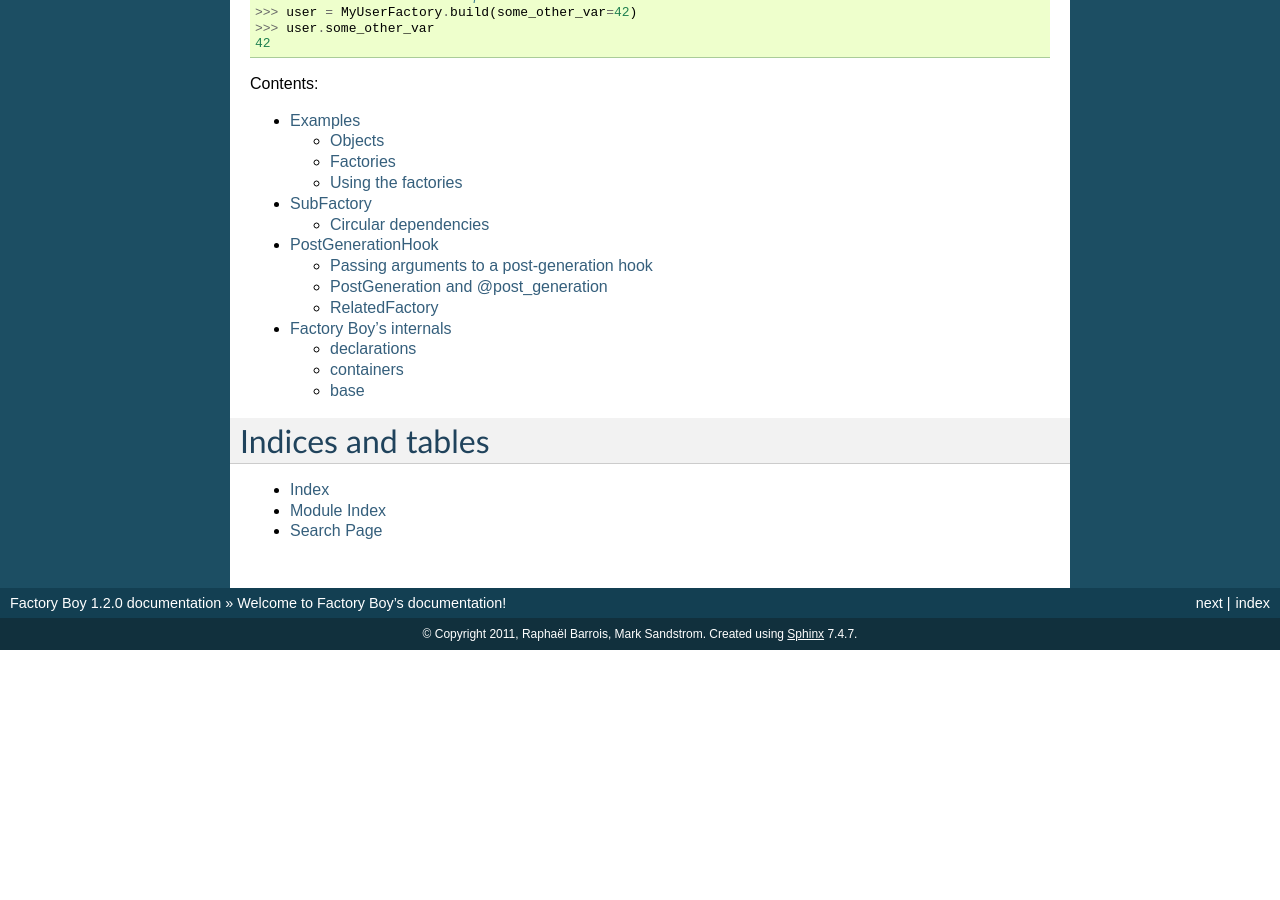
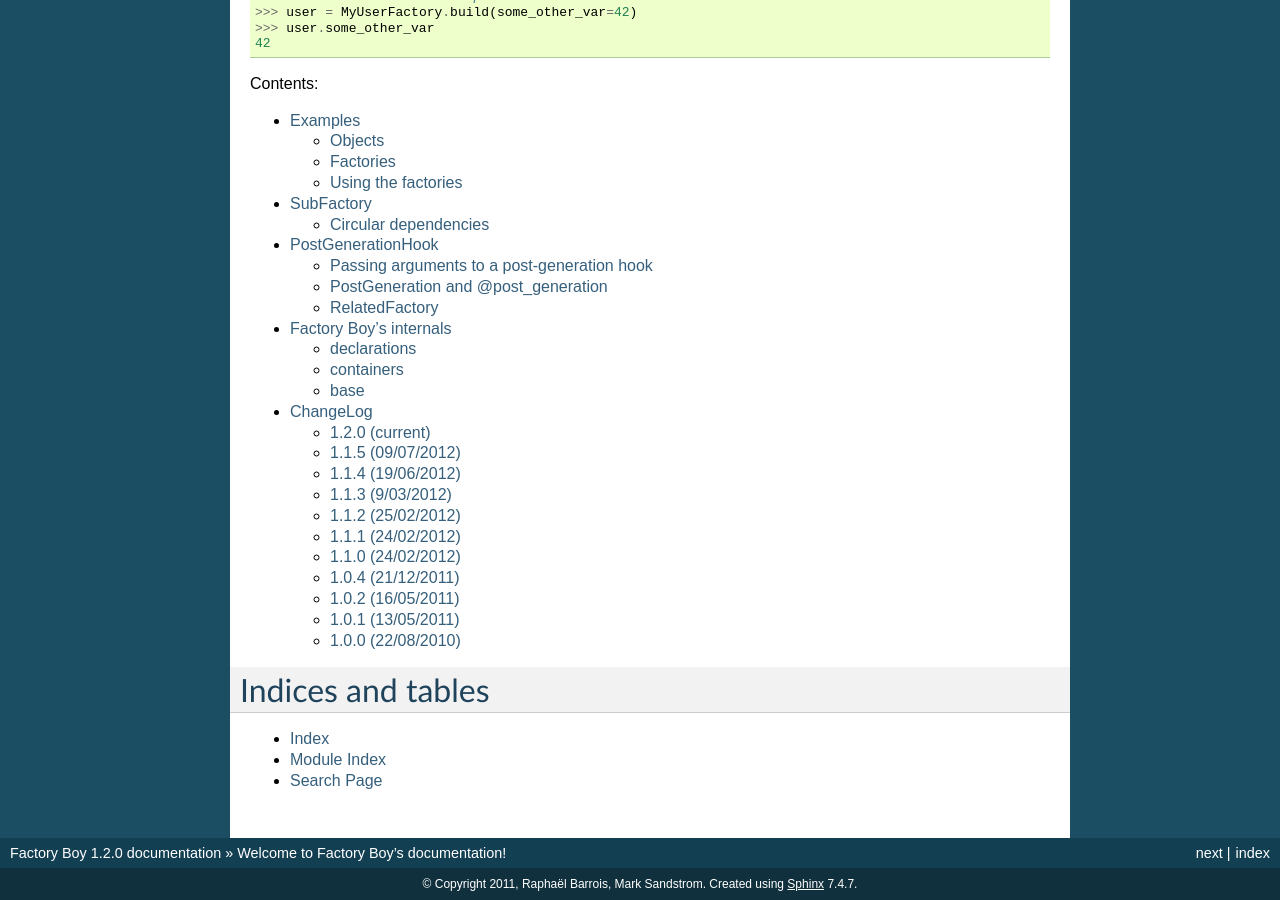
Before and after one commit to FactoryBoy/factory_boy, a Sphinx documentation site: the page built from docs/index.rst, in a window 1280 px wide and 900 px high, scrolled down 825 px. Built offline with Sphinx 7.4.7, drawn with Linux system fonts in a browser that asks for light colours; before the commit the page ends 1475 px from its top, so only the background shows below that; some of the changed lines change nothing that is shown.

Commit message:
Add ChangeLog.
Signed-off-by: Raphaël Barrois <raphael.barrois@polytechnique.org>

```diff
--- /dev/null
+++ b/docs/changelog.rst
@@ -0,0 +1,117 @@
+ChangeLog
+=========
+
+1.2.0 (current)
+---------------
+
+*New:*
+    - Add :class:`~factory.CircularSubFactory` to solve circular dependencies between factories
+    - Better creation/building customization hooks at :meth:`factory.Factory._build` and :meth:`factory.Factory.create`.
+
+1.1.5 (09/07/2012)
+------------------
+
+*Bugfix:*
+
+    - Fix :class:`~factory.PostGenerationDeclaration` and derived classes.
+
+1.1.4 (19/06/2012)
+------------------
+
+*New:*
+
+    - Add :meth:`~factory.use_strategy` decorator to override a
+      :class:`~factory.Factory`'s default strategy
+    - Improve test running (tox, python2.6/2.7)
+    - Introduce :class:`~factory.PostGeneration` and
+      :class:`~factory.RelatedFactory`
+
+1.1.3 (9/03/2012)
+-----------------
+
+*Bugfix:*
+
+  - Fix packaging rules
+
+1.1.2 (25/02/2012)
+------------------
+
+*New:*
+
+  - Add :class:`~factory.Iterator` and :class:`~factory.InfiniteIterator` for :class:`~factory.Factory` attribute declarations.
+  - Provide :func:`~factory.Factory.generate` and :func:`~factory.Factory.simple_generate`, that allow specifying the instantiation strategy directly.
+    Also provides :func:`~factory.Factory.generate_batch` and :func:`~factory.Factory.simple_generate_batch`.
+
+1.1.1 (24/02/2012)
+------------------
+
+*New:*
+
+  - Add :func:`~factory.Factory.build_batch`, :func:`~factory.Factory.create_batch` and :func:`~factory.Factory.stub_batch`, to instantiate factories in batch
+
+1.1.0 (24/02/2012)
+------------------
+
+*New:*
+
+  - Improve the :class:`~factory.SelfAttribute` syntax to fetch sub-attributes using the ``foo.bar`` syntax;
+  - Add :class:`~factory.ContainerAttribute` to fetch attributes from the container of a :class:`~factory.SubFactory`.
+  - Provide the :func:`~factory.make_factory` helper: ``MyClassFactory = make_factory(MyClass, x=3, y=4)``
+  - Add :func:`~factory.build`, :func:`~factory.create`, :func:`~factory.stub` helpers
+
+*Bugfix:*
+
+  - Allow classmethod/staticmethod on factories
+
+*Deprecation:*
+
+  - Auto-discovery of :attr:`~factory.Factory.FACTORY_FOR` based on class name is now deprecated
+
+1.0.4 (21/12/2011)
+------------------
+
+*New:*
+
+  - Improve the algorithm for populating a :class:`~factory.Factory` attributes dict
+  - Add ``python setup.py test`` command to run the test suite
+  - Allow custom build functions
+  - Introduce :data:`~factory.MOGO_BUILD` build function
+  - Add support for inheriting from multiple :class:`~factory.Factory`
+  - Base :class:`~factory.Factory` classes can now be declared :attr:`abstract <factory.Factory.ABSTRACT_FACTORY`.
+  - Provide :class:`~factory.DjangoModelFactory`, whose :class:`~factory.Sequence` counter starts at the next free database id
+  - Introduce :class:`~factory.SelfAttribute`, a shortcut for ``factory.LazyAttribute(lambda o: o.foo.bar.baz``.
+
+*Bugfix:*
+
+  - Handle nested :class:`~factory.SubFactory`
+  - Share sequence counter between parent and subclasses
+  - Fix :class:`~factory.SubFactory` / :class:`~factory.Sequence` interferences
+
+1.0.2 (16/05/2011)
+------------------
+
+*New:*
+
+  - Introduce :class:`~factory.SubFactory`
+
+1.0.1 (13/05/2011)
+------------------
+
+*New:*
+
+  - Allow :class:`~factory.Factory` inheritance
+  - Improve handling of custom build/create functions
+
+*Bugfix:*
+
+  - Fix concurrency between :class:`~factory.LazyAttribute` and :class:`~factory.Sequence`
+
+1.0.0 (22/08/2010)
+------------------
+
+*New:*
+
+  - First version of factory_boy
+
+
+.. vim:et:ts=4:sw=4:tw=119:ft=rst:
--- a/docs/index.rst
+++ b/docs/index.rst
@@ -61,6 +61,7 @@
     subfactory
     post_generation
     internals
+    changelog
 
 Indices and tables
 ==================
```
Also changed, not shown: 1 other file.
